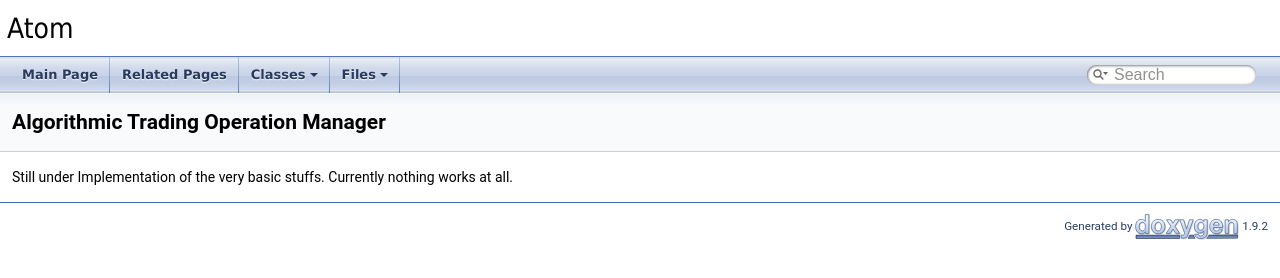
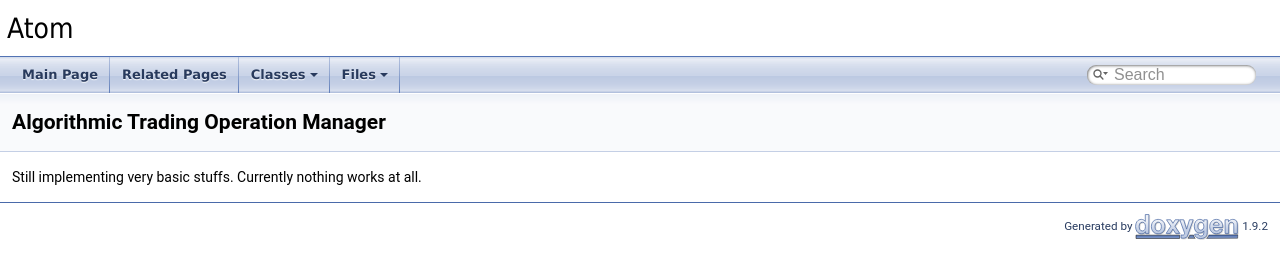
Before and after one commit to liu1009xf/atom, a plain HTML site: page md__r_e_a_d_m_e.html in a window 1280 px wide. Drawn offline with Linux system fonts and the light colour scheme.

Commit message:
deploy: f7283a6e68cb8f9e573667181469a900f62edc39

```diff
--- a/md__r_e_a_d_m_e.html
+++ b/md__r_e_a_d_m_e.html
@@ -65,7 +65,7 @@ $(function() {
   <div class="headertitle"><div class="title">Algorithmic Trading Operation Manager </div></div>
 </div><!--header-->
 <div class="contents">
-<div class="textblock"><p >Still under Implementation of the very basic stuffs. Currently nothing works at all. </p>
+<div class="textblock"><p >Still implementing very basic stuffs. Currently nothing works at all. </p>
 </div></div><!-- contents -->
 </div><!-- PageDoc -->
 <!-- start footer part -->
```
